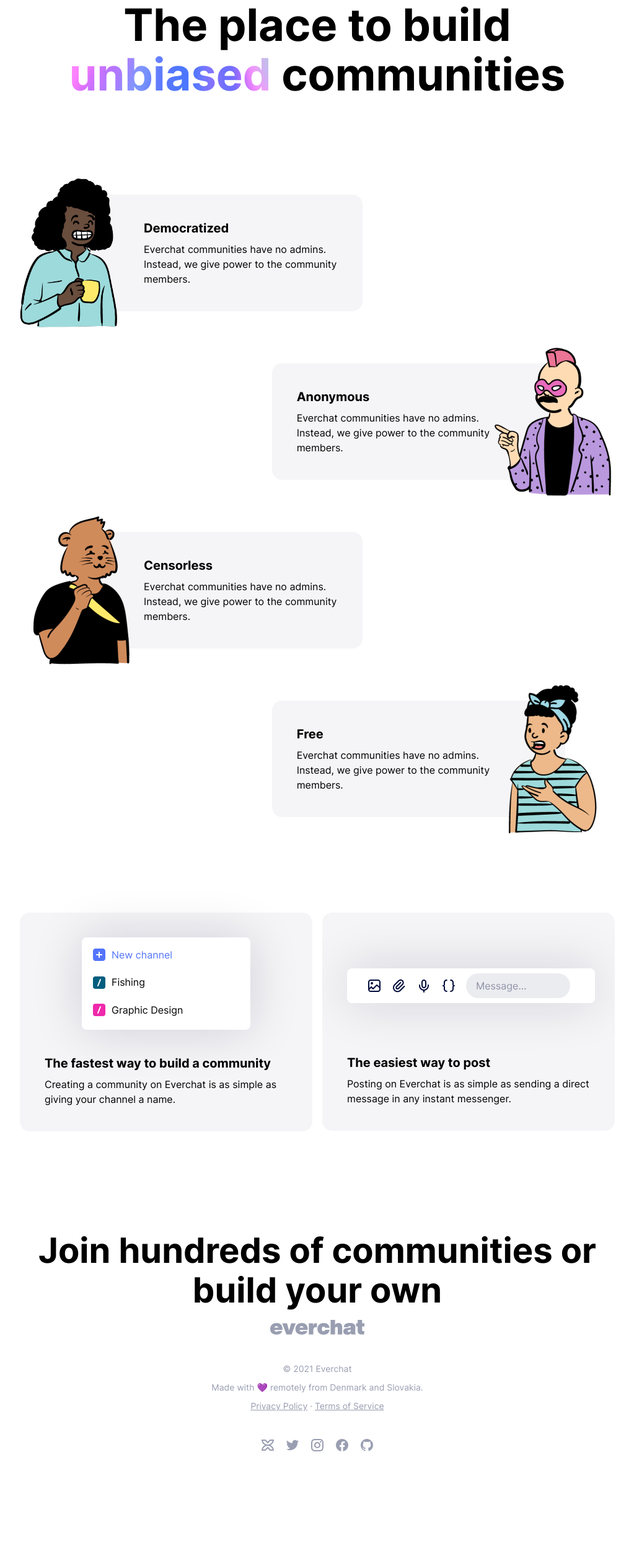
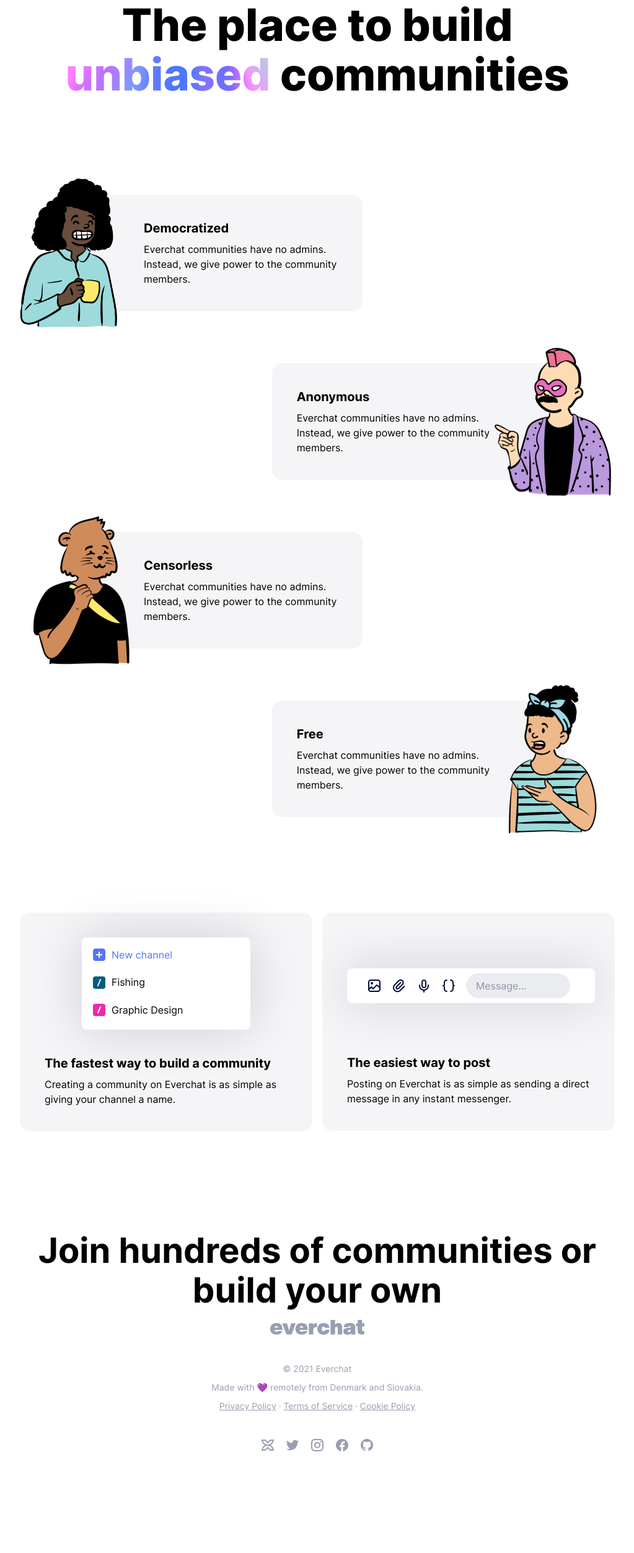
Before and after one commit to everchathq/everchat-frontend, a Next.js app: page / in a window 1280 px wide. Shown: the top 2505 px of the page at 62% size, without its empty margins (128-1151 px from the left). Built offline with nearby package versions, Linux system fonts and the light colour scheme.

Commit message:
font family changes

```diff
--- a/pages/_app.tsx
+++ b/pages/_app.tsx
@@ -10,6 +10,11 @@
   @font-face {
     font-family: Inter-Bold;
     src: url(./static/fonts/Inter-Bold.ttf);
+  }
+
+  @font-face {
+    font-family: Inter-ExtraBold;
+    src: url(./static/fonts/Inter-ExtraBold.ttf);
   }
 
   html, body{
--- a/src/components/mainComponents/footer/LandingPreFooter.tsx
+++ b/src/components/mainComponents/footer/LandingPreFooter.tsx
@@ -40,7 +40,8 @@
 
       <CaptionText style={{ margin: "0 0 40px 0" }}>
         <CustomLink href="#">Privacy Policy</CustomLink> ·{" "}
-        <CustomLink href="#">Terms of Service</CustomLink>
+        <CustomLink href="#">Terms of Service</CustomLink> ·{" "}
+        <CustomLink href="#">Cookie Policy</CustomLink>
       </CaptionText>
 
       <SocialMediaWrapper>
--- a/src/components/reusableComponents/headline/MainHeadline.tsx
+++ b/src/components/reusableComponents/headline/MainHeadline.tsx
@@ -2,8 +2,8 @@
 import styled from "styled-components";
 
 export const MainHeadline = styled.div`
-  font-family: Inter-Bold;
-  font-weight: 800;
+  font-family: Inter-ExtraBold;
+  font-weight: 700;
   font-size: 72px;
   line-height: 80px;
   text-align: center;
--- a/src/components/reusableComponents/text/Display3.tsx
+++ b/src/components/reusableComponents/text/Display3.tsx
@@ -7,4 +7,20 @@
   font-size: 56px;
   line-height: 64px;
   margin: 0;
+
+  @media (max-width: 768px) {
+    font-family: Inter-Bold;
+    font-style: normal;
+    font-weight: bold;
+    font-size: 40px;
+    line-height: 48px;
+  }
+
+  @media (max-width: 360px) {
+    font-family: Inter-Bold;
+    font-style: normal;
+    font-weight: bold;
+    font-size: 32px;
+    line-height: 40px;
+  }
 `;
```
